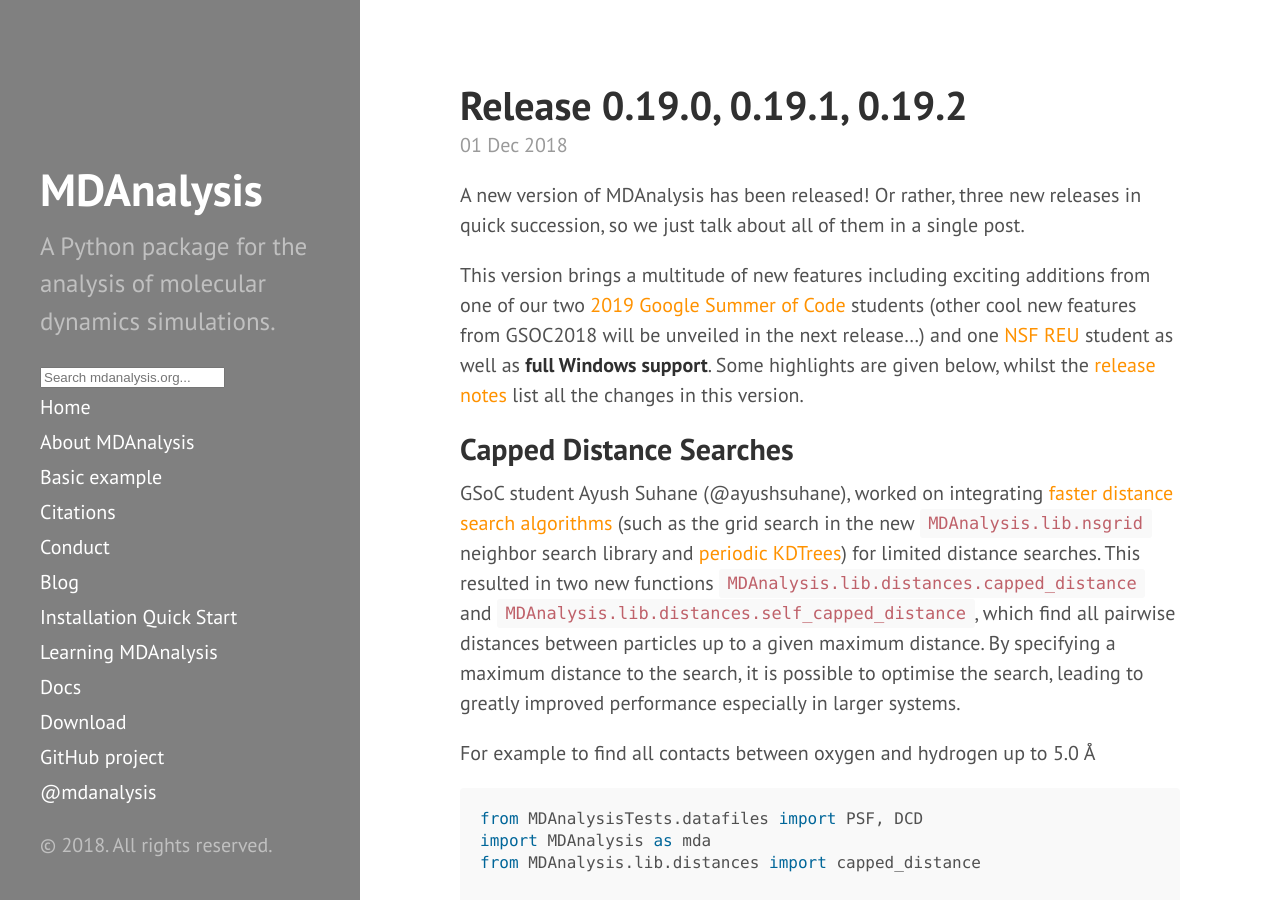
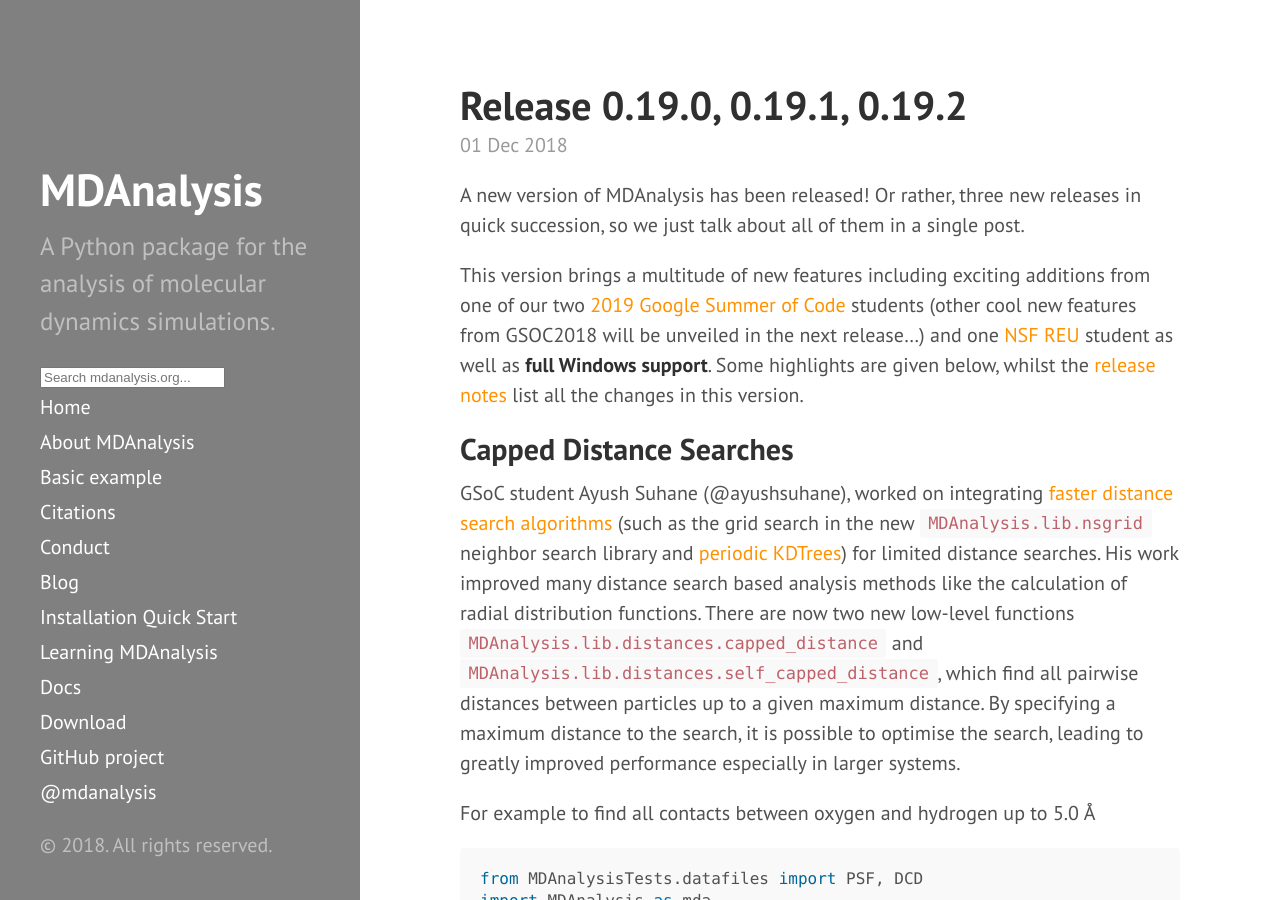
Before and after one commit to MDAnalysis/MDAnalysis.github.io, a Jekyll site: the page built from _posts/2018-12-01-release-0.19.x.md, in a window 1280 px wide and 900 px high. Built offline with Jekyll 4.4.1, drawn with Linux system fonts in a browser that asks for light colours; comment, search, counter and statistics services are not loaded.

Commit message:
Update 2018-12-01-release-0.19.x.md
minimal wording changes to show we have performance improvments thanks to this years GSoC Project.

```diff
--- a/_posts/2018-12-01-release-0.19.x.md
+++ b/_posts/2018-12-01-release-0.19.x.md
@@ -13,8 +13,8 @@ Some highlights are given below, whilst the [release notes][] list all the chang
 ## Capped Distance Searches
 
 GSoC student Ayush Suhane (@ayushsuhane), worked on integrating [faster distance search algorithms][]
-(such as the grid search in the new [`MDAnalysis.lib.nsgrid`](https://www.mdanalysis.org/docs/documentation_pages/lib/nsgrid.html) neighbor search library and [periodic KDTrees][]) for limited distance searches.
-This resulted in two new functions
+(such as the grid search in the new [`MDAnalysis.lib.nsgrid`](https://www.mdanalysis.org/docs/documentation_pages/lib/nsgrid.html) neighbor search library and [periodic KDTrees][]) for limited distance searches. His work improved many distance search based analysis methods like the calculation of radial distribution functions.
+There are now two new low-level functions
 [`MDAnalysis.lib.distances.capped_distance`](https://www.mdanalysis.org/docs/documentation_pages/lib/distances.html#MDAnalysis.lib.distances.capped_distance) and
 [`MDAnalysis.lib.distances.self_capped_distance`](https://www.mdanalysis.org/docs/documentation_pages/lib/distances.html#MDAnalysis.lib.distances.self_capped_distance),
 which find all pairwise distances between particles up to a given maximum distance.
```
